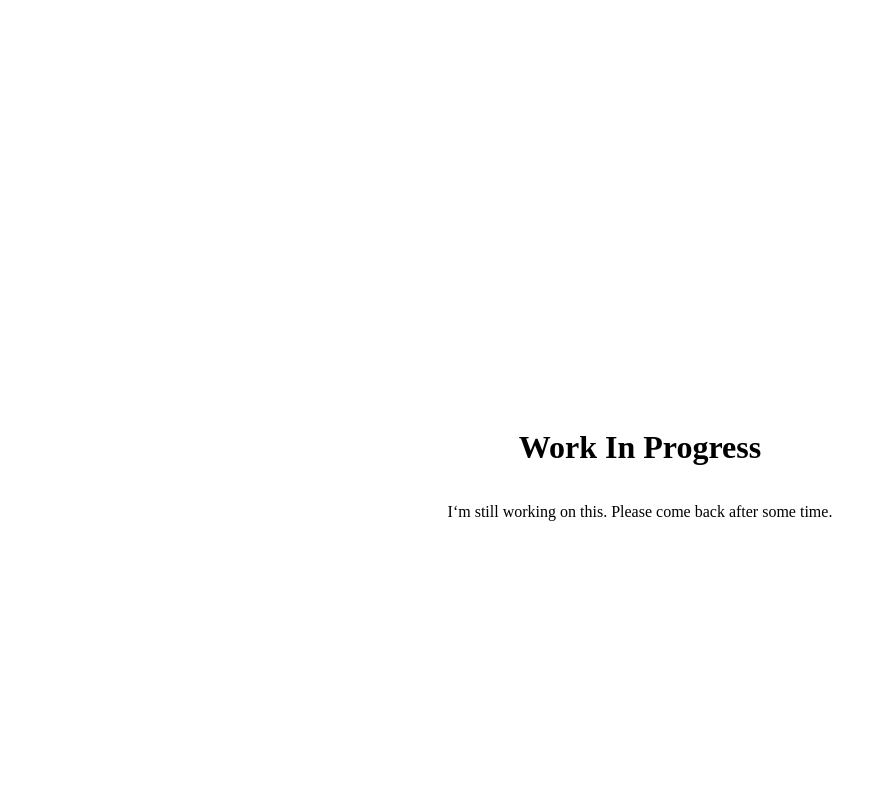
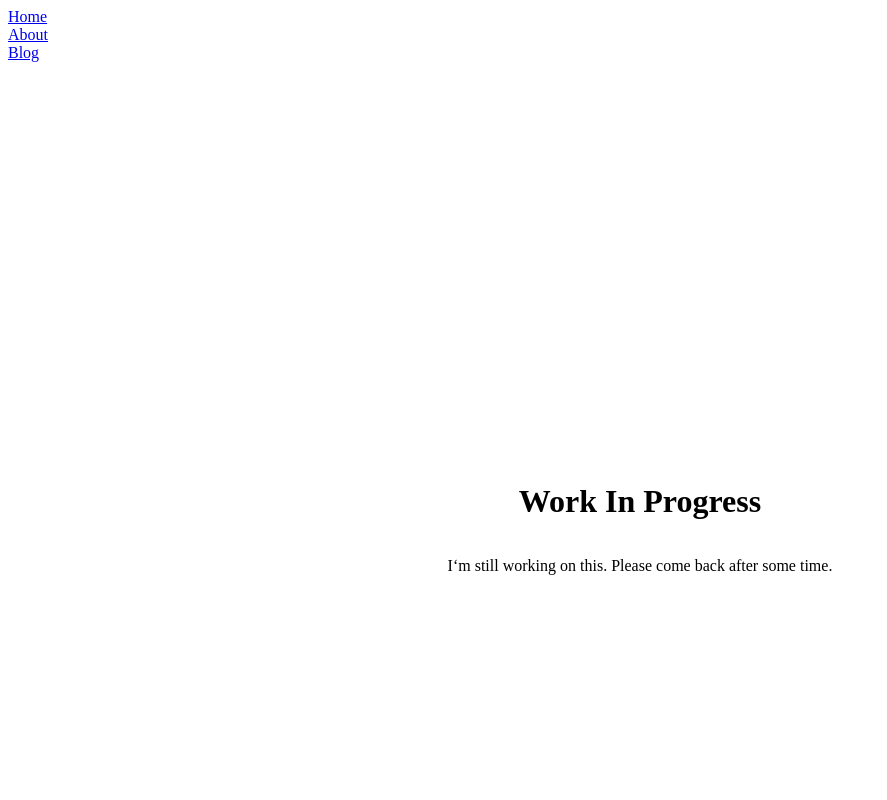
Before and after one commit to kamalaknn/kamalaknn-dev, a Next.js app: page / in a window 1280 px wide. Shown: the top 800 px of the page, without its empty margins (0-887 px from the left). Built offline with nearby package versions, Linux system fonts and the light colour scheme.

Commit message:
Fix issues with Next.js Link component

```diff
--- a/components/Header.server.tsx
+++ b/components/Header.server.tsx
@@ -1,24 +1,27 @@
 import Link from 'next/link';
 
-function Header () {
+export default function Header () {
     return (
         <div className='flex direction-row justify-between border-b'>
             <div className='flex direction-row justify-start'>
-                <div className='p-4 hover:text-blue-700'><Link href='/' > Home </Link></div>
+                <div className='p-4 hover:text-blue-700'>
+                    <Link href='/' >
+                        <a>Home</a>
+                    </Link>
+                </div>
             </div>
             <div className='flex direction-row justify-start'>
-                <div className='p-4 hover:text-blue-700 float-right'><Link href='/about' > About </Link></div>
-                <div className='p-4 hover:text-blue-700 float-right'><Link href='/blog' > Blog </Link></div>
+                <div className='p-4 hover:text-blue-700 float-right'>
+                    <Link href='/about' >
+                        <a>About</a>
+                    </Link>
+                </div>
+                <div className='p-4 hover:text-blue-700 float-right'>
+                    <Link href='/blog' >
+                        <a>Blog</a>
+                    </Link>
+                </div>
             </div>
         </div>
     );
 }
-
-export default function HeaderTemplate (props) {
-    return (
-        <div className='container mx-lg'>
-            <Header />
-            {props.children}
-        </div>
-    );
-}
--- a/pages/about.tsx
+++ b/pages/about.tsx
@@ -1,9 +1,12 @@
 import Head from 'next/head';
 import Image from 'next/image';
+import Header from '../components/Header.server';
 import styles from '../styles/Home.module.css';
 
 export default function About () {
     return (
+        <div className='container mx-lg'>
+            <Header></Header>
             <div className={styles.container}>
                 <Head>
                     <title>kamalaknn.dev</title>
@@ -33,5 +36,6 @@ export default function About () {
                     </a>
                 </footer>
             </div>
+        </div>
     )
 }
--- a/pages/blog.tsx
+++ b/pages/blog.tsx
@@ -1,9 +1,12 @@
 import Head from 'next/head';
 import Image from 'next/image';
+import Header from '../components/Header.server';
 import styles from '../styles/Home.module.css';
 
 export default function About () {
     return (
+        <div className='container mx-lg'>
+            <Header></Header>
             <div className={styles.container}>
                 <Head>
                     <title>kamalaknn.dev</title>
@@ -33,5 +36,6 @@ export default function About () {
                     </a>
                 </footer>
             </div>
+        </div>
     )
 }
--- a/pages/index.tsx
+++ b/pages/index.tsx
@@ -1,9 +1,12 @@
 import Head from 'next/head'
 import Image from 'next/image'
+import Header from '../components/Header.server'
 import styles from '../styles/Home.module.css'
 
 export default function Home() {
     return (
+        <div className='container mx-lg'>
+            <Header></Header>
             <div className={styles.container}>
                 <Head>
                     <title>kamalaknn.dev</title>
@@ -33,5 +36,6 @@ export default function Home() {
                     </a>
                 </footer>
             </div>
+        </div>
     )
 }
```
Also changed, not shown: pages/_app.server.tsx (+2 -9 lines). Lines whose indentation alone changed are shown as unchanged.
